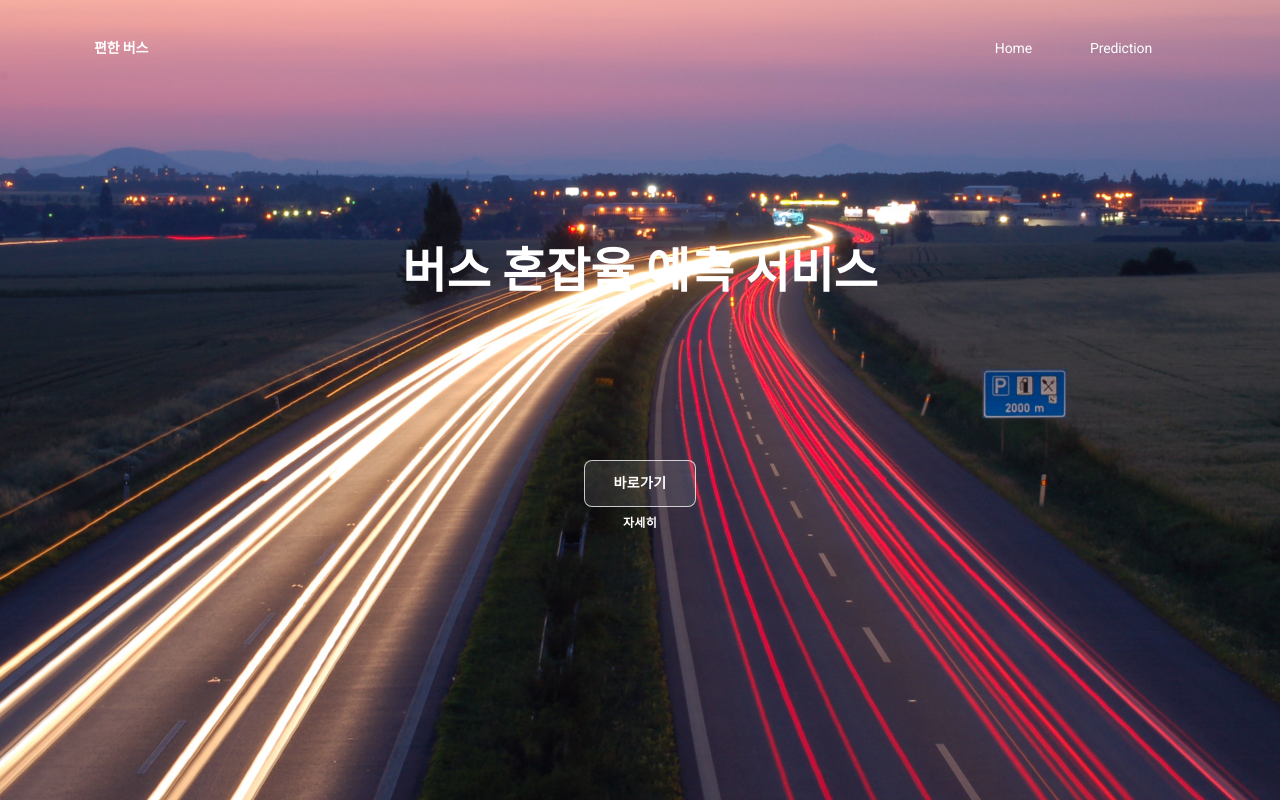
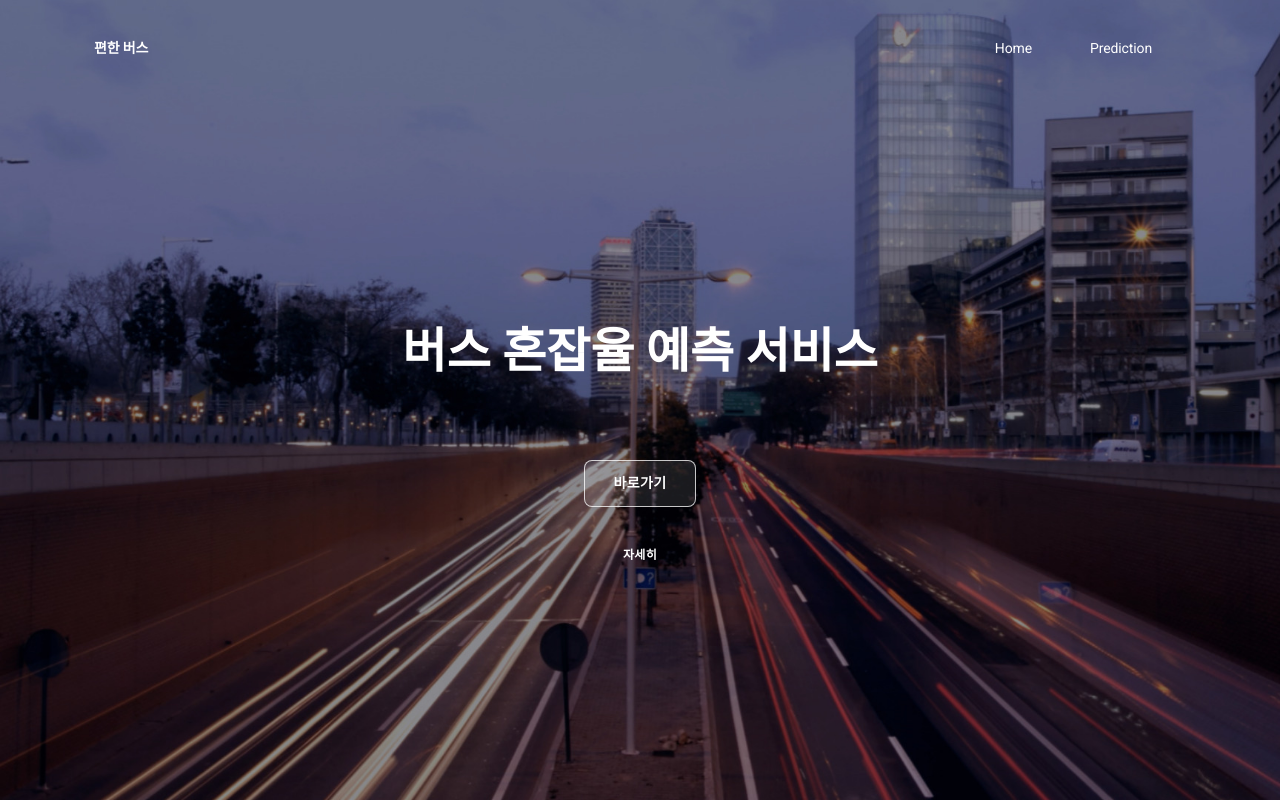
Before and after one commit to bus-seat-prediction/frontend, a React (Create React App) app: page /main in a window 1280 px wide. Built offline with nearby package versions, Linux system fonts and the light colour scheme.

Commit message:
메인 UI 수정

```diff
--- a/src/pages/Main/index.js
+++ b/src/pages/Main/index.js
@@ -44,8 +44,8 @@ function Main() {
             <MKTypography
               variant="h1"
               color="white"
-              mt={30}
-              mb={20}
+              mt={40}
+              mb={10}
               sx={({ breakpoints, typography: { size } }) => ({
                 [breakpoints.down("md")]: {
                   fontSize: size["3xl"],
@@ -62,6 +62,7 @@ function Main() {
             >
               바로가기
             </MKButton>
+            <br></br>
             <MKButton
               size="small"
               variant="text"
```
Also changed, not shown: public/logo.png, src/assets/images/bg-main.jpg.
